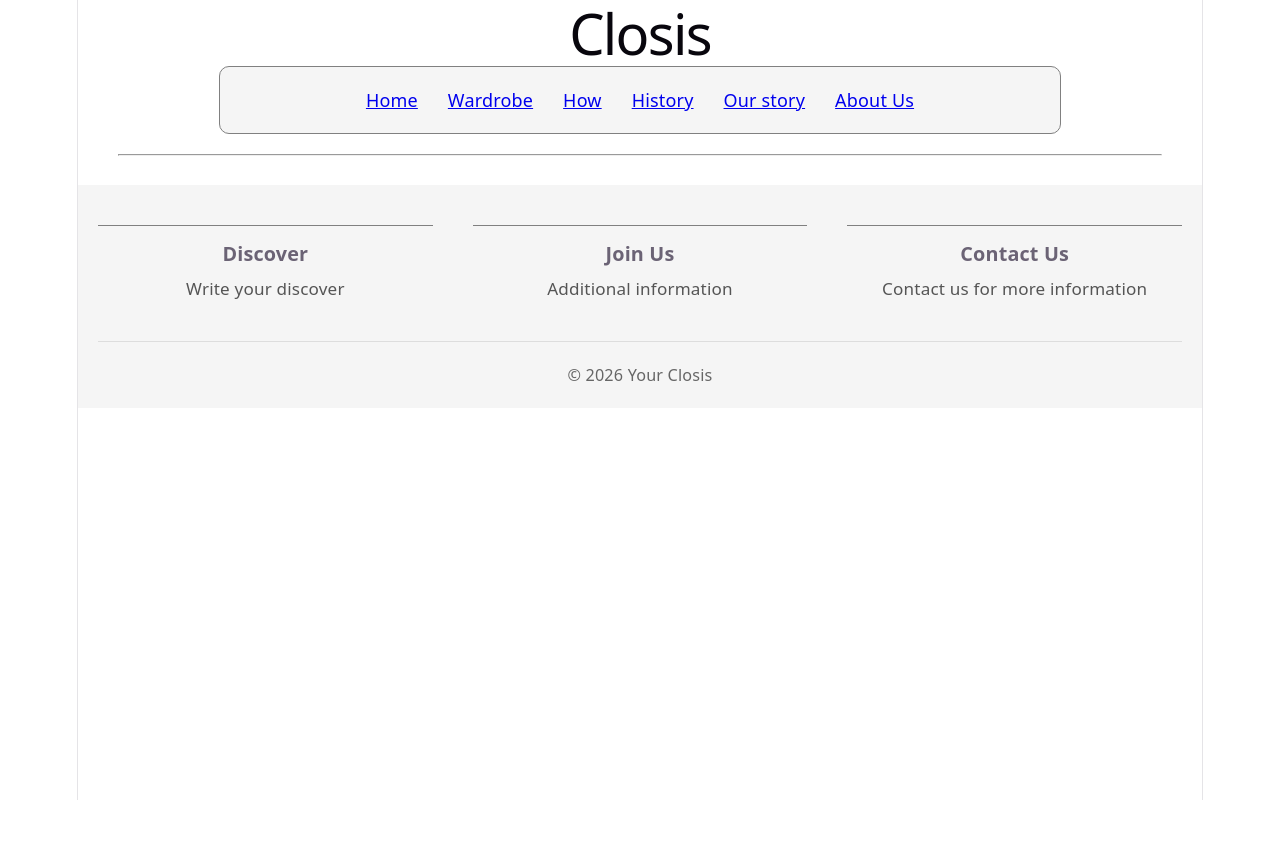
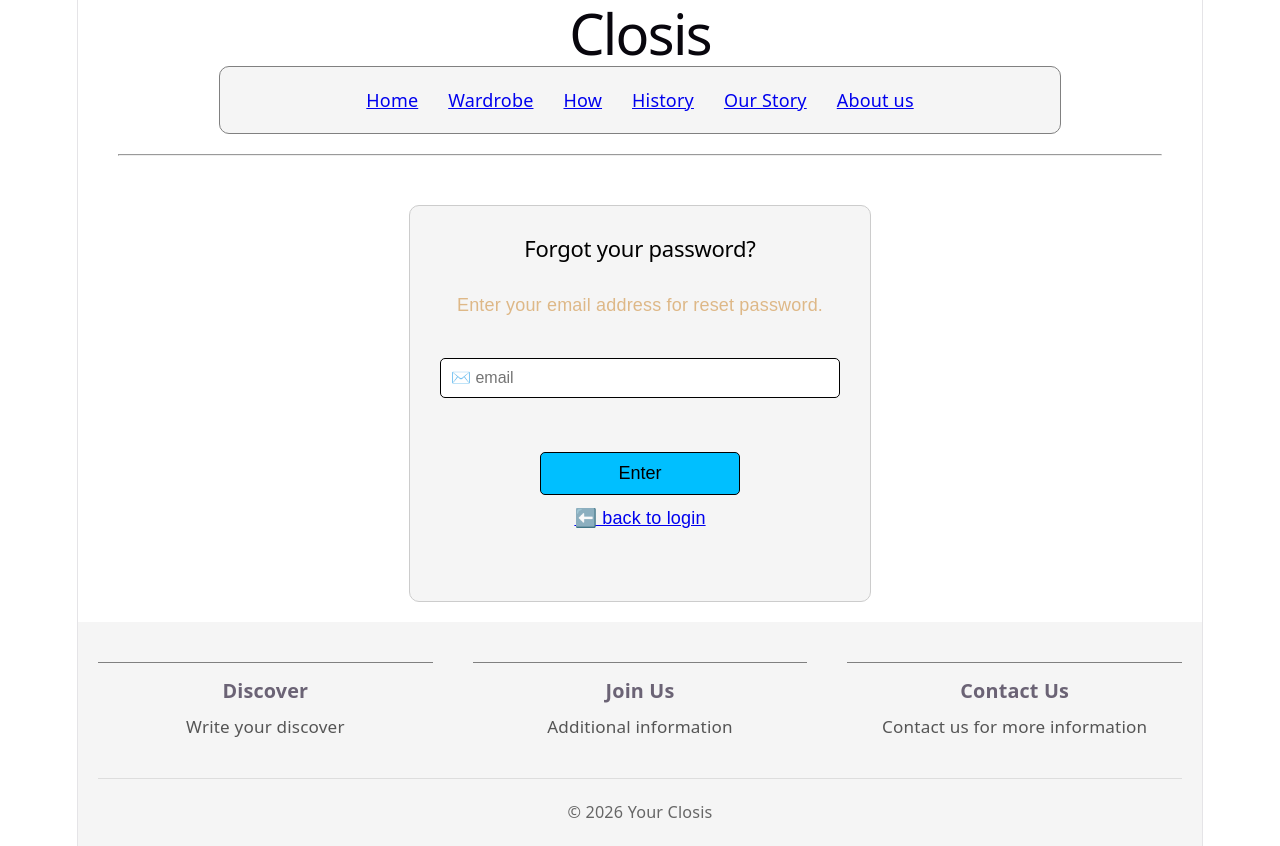
Before and after one commit to clarypham1/Web-Dev-Project, a React (Vite) app in the folder FE/: page /forgot-password in a window 1280 px wide. Before the commit the page ends 800 px from the top, so only its background shows below. Built offline with nearby package versions, Linux system fonts and the light colour scheme.

Commit message:
Feat: adding home page and start button and combining log in, sign up, forgot password to home page

```diff
--- a/FE/src/App.jsx
+++ b/FE/src/App.jsx
@@ -1,16 +1,24 @@
 
-import { BrowserRouter, Routes, Route, Navigate } from "react-router-dom";
+import { BrowserRouter, Routes, Route } from "react-router-dom";
 
 import "./Components/Footer.css";
 import "./Components/Header.css";
+
+import "./Components/HomePage.css";
+
 import Footer from "./Components/Footer.jsx";
 import Header from "./Components/Header.jsx";
 
 import Login from './Components/login-page/LoginPage.jsx';
 import Signup from './Components/Signup-page/SignupPage.jsx';
+import HomePage from "./Components/HomePage.jsx";
+import ForgotPassword from "./Components/forgotpassword-page/ForgotPassword.jsx";
+
 
 import "./Components/login-page/LoginPage.css";
 import "./Components/Signup-page/SignupPage.css";
+import "./Components/forgotpassword-page/ForgotPassword.css";
+
 
 
  function App() {
@@ -18,10 +26,12 @@ import "./Components/Signup-page/SignupPage.css";
         <BrowserRouter>
             <Header />
             <Routes>
+                <Route path="/" element = {<HomePage />} />
                 <Route path="/login" element={<Login />} />
                 <Route path="/signup" element={<Signup />} />
+                <Route path="/forgot-password" element={<ForgotPassword />} />
 
-                <Route path="/" element={<Navigate to="/login" />} />
+                {/* <Route path="/" element={<Navigate to="/login" />} /> */}
             </Routes>
             <Footer />
         </BrowserRouter>
--- a/FE/src/Components/Header.jsx
+++ b/FE/src/Components/Header.jsx
@@ -1,4 +1,4 @@
-
+import {Link} from "react-router-dom";
 function Header(){
 
     return (
@@ -6,15 +6,27 @@ function Header(){
             <h1>Closis</h1>
             <nav>
                 <ul>
-                    <li><a href='#'>Home</a></li>
-                    <li><a href='#'>Wardrobe</a></li>
-                    <li><a href='#'>How</a></li>
-                    <li><a href='#'>History</a></li>
-                    <li><a href='#'>Our story</a></li>
-                    <li><a href='#'>About Us</a></li>
+                    <li>
+                        <Link to="/" >Home</Link>
+                    </li>
+                    <li>
+                        <Link to="/wardrobe" >Wardrobe</Link>
+                    </li>
+                    <li>
+                        <Link to="/How" >How</Link>
+                    </li>
+                    <li>
+                        <Link to="/History" >History</Link>
+                    </li>
+                    <li>
+                        <Link to="/Our Story" >Our Story</Link>
+                    </li>
+                    <li>
+                        <Link to="/About us" >About us</Link>
+                    </li>
                 </ul>
             </nav>
-            <hr></hr>
+            <hr />
         </header>
     );
 
--- /dev/null
+++ b/FE/src/Components/HomePage.css
@@ -0,0 +1,43 @@
+
+.home-page {
+    font-family: Arial, sans-serif;
+    width: 800px;
+    height: 400px;
+    margin: 50px auto;
+    text-align: center;
+    border: 1px solid pink;
+    border-radius: 10px;
+    background-color: pink;
+
+}
+
+.home-page h1 {
+    font-size: 40px;
+    color:deeppink;
+    margin-bottom: 60px;
+    padding: 20px;
+
+}
+
+.home-page button {
+    padding: 10px 30px;
+    border: 1px solid pink;
+    border-radius: 10px;
+    background-color: deeppink;
+    color: black;
+    font-size: 18px;
+    cursor: pointer;
+    font-size: 20px;
+}
+
+.home-page p {
+    font-size: 30px;
+    color: hotpink;
+    padding: 20px;
+    margin-bottom: 50px;
+    font-family:Georgia, serif;
+    font-style: italic;
+}
+
+.home-page button:hover {
+    background-color: #e8aaa2; }
--- /dev/null
+++ b/FE/src/Components/HomePage.jsx
@@ -0,0 +1,27 @@
+
+import {Link} from "react-router-dom";
+// import "./Homepage.css";
+
+function HomePage () {
+
+    return (
+
+        <main className = "home-page">
+
+            <h1> Welcome to Closis...</h1>
+
+            <p> Your digital wardrobe and personal outfit assistant</p>
+
+            <Link to="/login">
+
+                <button>
+                    Start
+                </button>
+            </Link>
+
+        </main>
+
+    );
+}
+
+export default HomePage;
--- /dev/null
+++ b/FE/src/Components/forgotpassword-page/ForgotPassword.css
@@ -0,0 +1,53 @@
+
+.forgot-password {
+    font-family: arial, sans-serif;
+    width: 400px;
+    margin: 20px auto;
+    padding: 30px;
+    border: 1px solid #ccc;
+    border-radius: 10px;
+    background-color: whitesmoke ;
+}
+
+.forgot-password h2 {
+    font-size: 22px;
+    color: black;
+    margin-bottom: 20px;
+}
+
+.forgot-password p {
+    font-size: 18px;
+    color:burlywood;
+    padding: 10px;
+    margin-bottom: 30px;
+}
+
+.forgot-password form {
+    display: flex;
+    flex-direction: column;
+}
+
+.forgot-password input {
+    padding: 10px;
+    margin-bottom: 20px;
+    border: 1px solid black;
+    border-radius: 5px;
+    font-size: 16px;
+}
+
+.forgot-password button {
+    padding: 10px;
+    margin-top: 8px;
+    margin-left: 100px;
+    margin-right: 100px;
+    border: 1px solid black;
+    border-radius: 5px;
+    background-color:deepskyblue;
+    color: black;
+    font-size: 18px;
+    cursor: pointer;
+}
+
+.forgot-password button:hover {
+    background-color:cyan;
+}
--- /dev/null
+++ b/FE/src/Components/forgotpassword-page/ForgotPassword.jsx
@@ -0,0 +1,57 @@
+
+import {Link} from "react-router-dom";
+import {useState} from "react";
+
+function ForgotPassword () {
+    const [email, setEmail] = useState ("");
+    const [message, setMessage] = useState ("");
+
+    const handleSubmit = (event) => {
+        event.preventDefault();
+
+        setMessage (
+            "password reset information will be sent to this email."
+        );
+    };
+
+    return (
+        <main className = "forgot-password">
+            <h2> Forgot your password?</h2>
+
+            <p>
+                Enter your email address for reset password.
+            </p>
+
+            <form onSubmit={handleSubmit}>
+
+                <input
+                    type="email"
+                    placeholder = "✉️ email"
+                    value = {email}
+                    onChange={(event) => setEmail(event.target.value)}
+                    required
+
+                />
+                <br />
+
+                <button type="submit">
+                    Enter
+                </button>
+
+            </form>
+
+            {message && (
+                <p> {message}</p>
+            )}
+
+            <p>
+                <Link to="/login">
+                ⬅️ back to login </Link>
+            </p>
+
+        </main>
+    );
+
+}
+
+export default ForgotPassword;
--- a/FE/src/Components/login-page/LoginPage.jsx
+++ b/FE/src/Components/login-page/LoginPage.jsx
@@ -1,12 +1,12 @@
 
 
 import {useState} from "react";
-import { Link } from "react-router-dom";
-// import Header from "./Header";
-// import Footer from "./Footer";
+import { Link, useNavigate } from "react-router-dom";
 
 
 function Login () {
+
+    const navigate = useNavigate();
 
     //store email typed by user
     const [email, setEmail] = useState ("");
@@ -14,6 +14,8 @@ function Login () {
     const [password, setPassword] = useState ("");
     // store the error message (there is no error if it is empty)
     const [error, setError] = useState ("");
+
+
 
 
     const handleSubmit = (event) => {
@@ -36,6 +38,7 @@ function Login () {
         }
 
         console.log (loginInformation); // show the login information in console
+        // navigate("wardrobe");
     };
 
     return (
@@ -81,7 +84,9 @@ function Login () {
 
                 {/* link forget password  */}
                 <p>
-                    <a href= "/forgot-password"> forget your password?</a>
+                    <Link to="/forgot-password">
+                        Forgot your password?
+                    </Link>
                 </p>
 
                 {/* link to the sign up page */}
```
